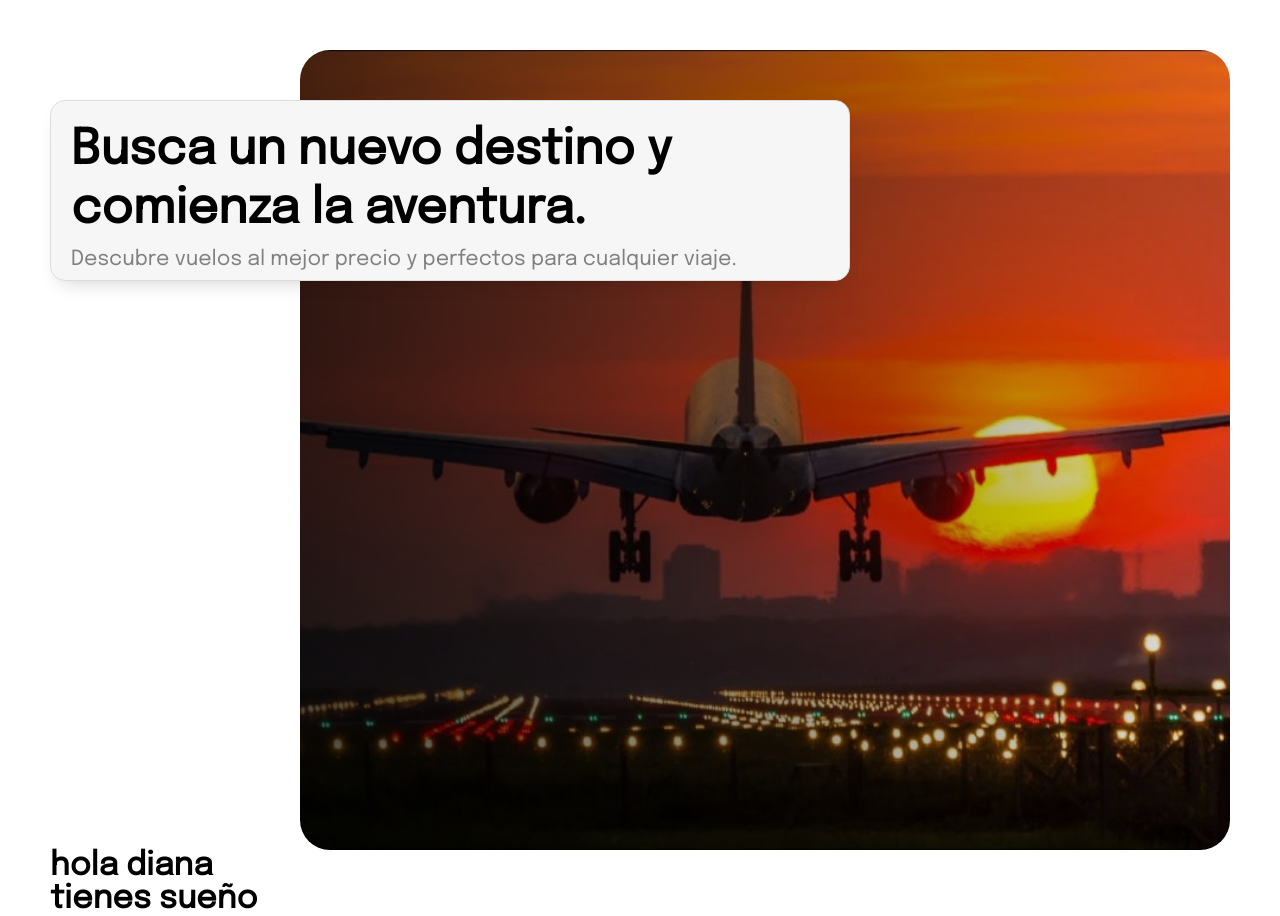
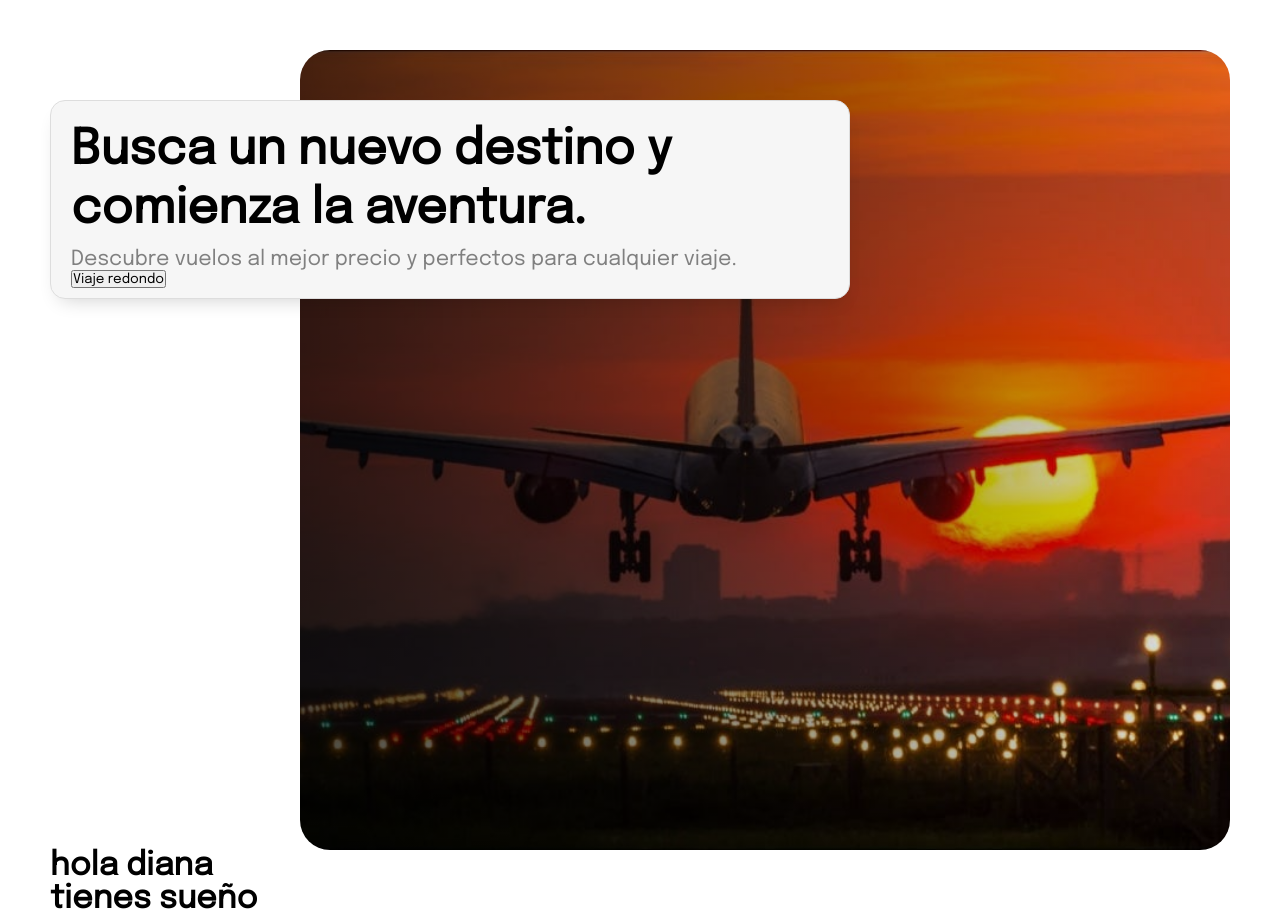
Before and after one commit to 02Alexis/tickets_airport-Sprint2, a React (Create React App) app: page / in a window 1280 px wide. Built offline with nearby package versions, Linux system fonts and the light colour scheme.

Commit message:
creacion de rama

```diff
--- a/src/components/bannerForm/BannerForm.jsx
+++ b/src/components/bannerForm/BannerForm.jsx
@@ -7,6 +7,7 @@ const BannerForm = () => {
         <StyleBa>
             <h1>Busca un nuevo destino y comienza la aventura.</h1>
             <p>Descubre vuelos al mejor precio y perfectos para cualquier viaje.</p>
+            <button>Viaje redondo</button>
         </StyleBa>
         </>
     )
```
